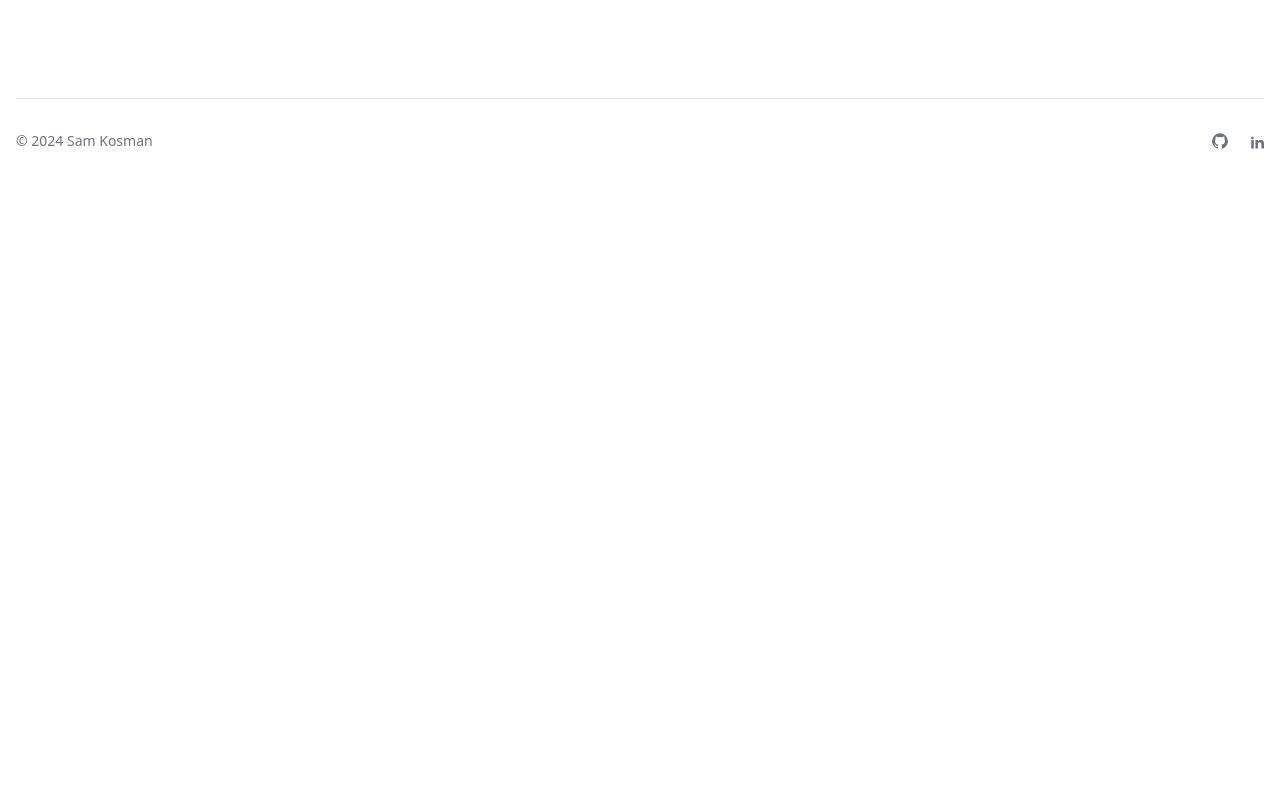
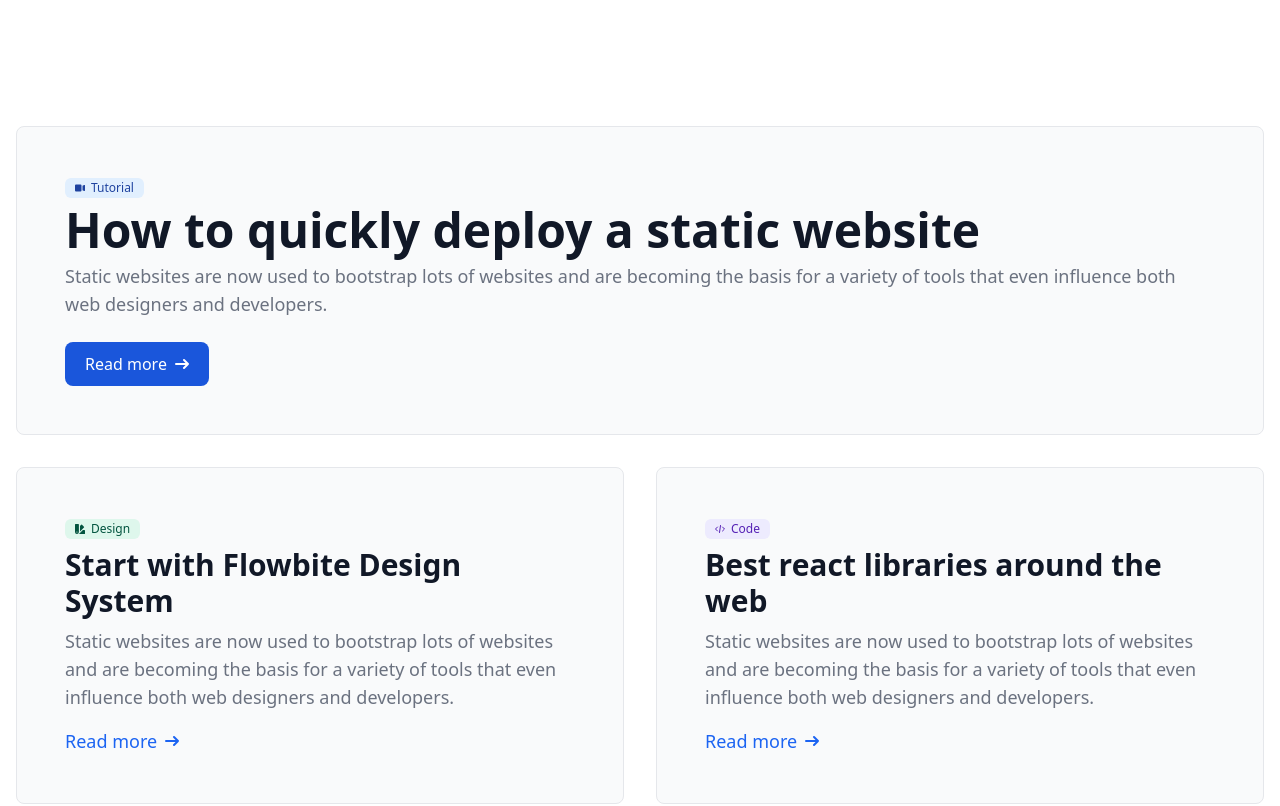
Before and after one commit to skosman/portfolio, a Vue app: page / in a window 1280 px wide. Shown: the part 342-1148 px from the top of the page. Before the commit the page ends 800 px from the top, so only its background shows below. Built offline with nearby package versions, Linux system fonts and the light colour scheme; the HTML template or start-up script is replaced by a standard one.

Commit message:
Add nicer headings to pages

```diff
--- a/src/views/ExperienceView.vue
+++ b/src/views/ExperienceView.vue
@@ -1,7 +1,13 @@
 <template>
-  <div class="about">
-    <h1>This is an experience page</h1>
-  </div>
+  <section class="bg-white dark:bg-gray-900">
+    <div class="py-8 px-4 mx-auto max-w-screen-xl text-left lg:py-16">
+      <h1
+        class="mb-4 text-4xl font-extrabold tracking-tight leading-none text-gray-900 md:text-5xl lg:text-6xl dark:text-white"
+      >
+        My Experience
+      </h1>
+    </div>
+  </section>
 </template>
 
 <style></style>
--- a/src/views/HomeView.vue
+++ b/src/views/HomeView.vue
@@ -11,8 +11,8 @@
       <p
         class="mb-8 text-lg font-normal text-gray-500 lg:text-xl sm:px-16 lg:px-48 dark:text-gray-400"
       >
-        I am a software engineer with a passion for building things that help
-        people.
+        I am a software engineer with a passion for using technology to create
+        positive change in the world.
       </p>
       <div
         class="flex flex-col space-y-4 sm:flex-row sm:justify-center sm:space-y-0"
@@ -47,4 +47,168 @@
       </div>
     </div>
   </section>
+  <section class="bg-white dark:bg-gray-900">
+    <div class="py-8 px-4 mx-auto max-w-screen-xl lg:py-16">
+      <div
+        class="bg-gray-50 dark:bg-gray-800 border border-gray-200 dark:border-gray-700 rounded-lg p-8 md:p-12 mb-8"
+      >
+        <a
+          href="#"
+          class="bg-blue-100 text-blue-800 text-xs font-medium inline-flex items-center px-2.5 py-0.5 rounded-md dark:bg-gray-700 dark:text-blue-400 mb-2"
+        >
+          <svg
+            class="w-2.5 h-2.5 me-1.5"
+            aria-hidden="true"
+            xmlns="http://www.w3.org/2000/svg"
+            fill="currentColor"
+            viewBox="0 0 20 14"
+          >
+            <path
+              d="M11 0H2a2 2 0 0 0-2 2v10a2 2 0 0 0 2 2h9a2 2 0 0 0 2-2V2a2 2 0 0 0-2-2Zm8.585 1.189a.994.994 0 0 0-.9-.138l-2.965.983a1 1 0 0 0-.685.949v8a1 1 0 0 0 .675.946l2.965 1.02a1.013 1.013 0 0 0 1.032-.242A1 1 0 0 0 20 12V2a1 1 0 0 0-.415-.811Z"
+            />
+          </svg>
+          Tutorial
+        </a>
+        <h1
+          class="text-gray-900 dark:text-white text-3xl md:text-5xl font-extrabold mb-2"
+        >
+          How to quickly deploy a static website
+        </h1>
+        <p class="text-lg font-normal text-gray-500 dark:text-gray-400 mb-6">
+          Static websites are now used to bootstrap lots of websites and are
+          becoming the basis for a variety of tools that even influence both web
+          designers and developers.
+        </p>
+        <a
+          href="#"
+          class="inline-flex justify-center items-center py-2.5 px-5 text-base font-medium text-center text-white rounded-lg bg-blue-700 hover:bg-blue-800 focus:ring-4 focus:ring-blue-300 dark:focus:ring-blue-900"
+        >
+          Read more
+          <svg
+            class="w-3.5 h-3.5 ms-2 rtl:rotate-180"
+            aria-hidden="true"
+            xmlns="http://www.w3.org/2000/svg"
+            fill="none"
+            viewBox="0 0 14 10"
+          >
+            <path
+              stroke="currentColor"
+              stroke-linecap="round"
+              stroke-linejoin="round"
+              stroke-width="2"
+              d="M1 5h12m0 0L9 1m4 4L9 9"
+            />
+          </svg>
+        </a>
+      </div>
+      <div class="grid md:grid-cols-2 gap-8">
+        <div
+          class="bg-gray-50 dark:bg-gray-800 border border-gray-200 dark:border-gray-700 rounded-lg p-8 md:p-12"
+        >
+          <a
+            href="#"
+            class="bg-green-100 text-green-800 text-xs font-medium inline-flex items-center px-2.5 py-0.5 rounded-md dark:bg-gray-700 dark:text-green-400 mb-2"
+          >
+            <svg
+              class="w-2.5 h-2.5 me-1.5"
+              aria-hidden="true"
+              xmlns="http://www.w3.org/2000/svg"
+              fill="currentColor"
+              viewBox="0 0 18 18"
+            >
+              <path
+                d="M17 11h-2.722L8 17.278a5.512 5.512 0 0 1-.9.722H17a1 1 0 0 0 1-1v-5a1 1 0 0 0-1-1ZM6 0H1a1 1 0 0 0-1 1v13.5a3.5 3.5 0 1 0 7 0V1a1 1 0 0 0-1-1ZM3.5 15.5a1 1 0 1 1 0-2 1 1 0 0 1 0 2ZM16.132 4.9 12.6 1.368a1 1 0 0 0-1.414 0L9 3.55v9.9l7.132-7.132a1 1 0 0 0 0-1.418Z"
+              />
+            </svg>
+            Design
+          </a>
+          <h2
+            class="text-gray-900 dark:text-white text-3xl font-extrabold mb-2"
+          >
+            Start with Flowbite Design System
+          </h2>
+          <p class="text-lg font-normal text-gray-500 dark:text-gray-400 mb-4">
+            Static websites are now used to bootstrap lots of websites and are
+            becoming the basis for a variety of tools that even influence both
+            web designers and developers.
+          </p>
+          <a
+            href="#"
+            class="text-blue-600 dark:text-blue-500 hover:underline font-medium text-lg inline-flex items-center"
+            >Read more
+            <svg
+              class="w-3.5 h-3.5 ms-2 rtl:rotate-180"
+              aria-hidden="true"
+              xmlns="http://www.w3.org/2000/svg"
+              fill="none"
+              viewBox="0 0 14 10"
+            >
+              <path
+                stroke="currentColor"
+                stroke-linecap="round"
+                stroke-linejoin="round"
+                stroke-width="2"
+                d="M1 5h12m0 0L9 1m4 4L9 9"
+              />
+            </svg>
+          </a>
+        </div>
+        <div
+          class="bg-gray-50 dark:bg-gray-800 border border-gray-200 dark:border-gray-700 rounded-lg p-8 md:p-12"
+        >
+          <a
+            href="#"
+            class="bg-purple-100 text-purple-800 text-xs font-medium inline-flex items-center px-2.5 py-0.5 rounded-md dark:bg-gray-700 dark:text-purple-400 mb-2"
+          >
+            <svg
+              class="w-2.5 h-2.5 me-1.5"
+              aria-hidden="true"
+              xmlns="http://www.w3.org/2000/svg"
+              fill="none"
+              viewBox="0 0 20 16"
+            >
+              <path
+                stroke="currentColor"
+                stroke-linecap="round"
+                stroke-linejoin="round"
+                stroke-width="2"
+                d="M5 4 1 8l4 4m10-8 4 4-4 4M11 1 9 15"
+              />
+            </svg>
+            Code
+          </a>
+          <h2
+            class="text-gray-900 dark:text-white text-3xl font-extrabold mb-2"
+          >
+            Best react libraries around the web
+          </h2>
+          <p class="text-lg font-normal text-gray-500 dark:text-gray-400 mb-4">
+            Static websites are now used to bootstrap lots of websites and are
+            becoming the basis for a variety of tools that even influence both
+            web designers and developers.
+          </p>
+          <a
+            href="#"
+            class="text-blue-600 dark:text-blue-500 hover:underline font-medium text-lg inline-flex items-center"
+            >Read more
+            <svg
+              class="w-3.5 h-3.5 ms-2 rtl:rotate-180"
+              aria-hidden="true"
+              xmlns="http://www.w3.org/2000/svg"
+              fill="none"
+              viewBox="0 0 14 10"
+            >
+              <path
+                stroke="currentColor"
+                stroke-linecap="round"
+                stroke-linejoin="round"
+                stroke-width="2"
+                d="M1 5h12m0 0L9 1m4 4L9 9"
+              />
+            </svg>
+          </a>
+        </div>
+      </div>
+    </div>
+  </section>
 </template>
--- a/src/views/ProjectsView.vue
+++ b/src/views/ProjectsView.vue
@@ -1,7 +1,13 @@
 <template>
-  <div class="about">
-    <h1>This is a projects page</h1>
-  </div>
+  <section class="bg-white dark:bg-gray-900">
+    <div class="py-8 px-4 mx-auto max-w-screen-xl text-left lg:py-16">
+      <h1
+        class="mb-4 text-4xl font-extrabold tracking-tight leading-none text-gray-900 md:text-5xl lg:text-6xl dark:text-white"
+      >
+        Projects
+      </h1>
+    </div>
+  </section>
 </template>
 
 <style></style>
```
